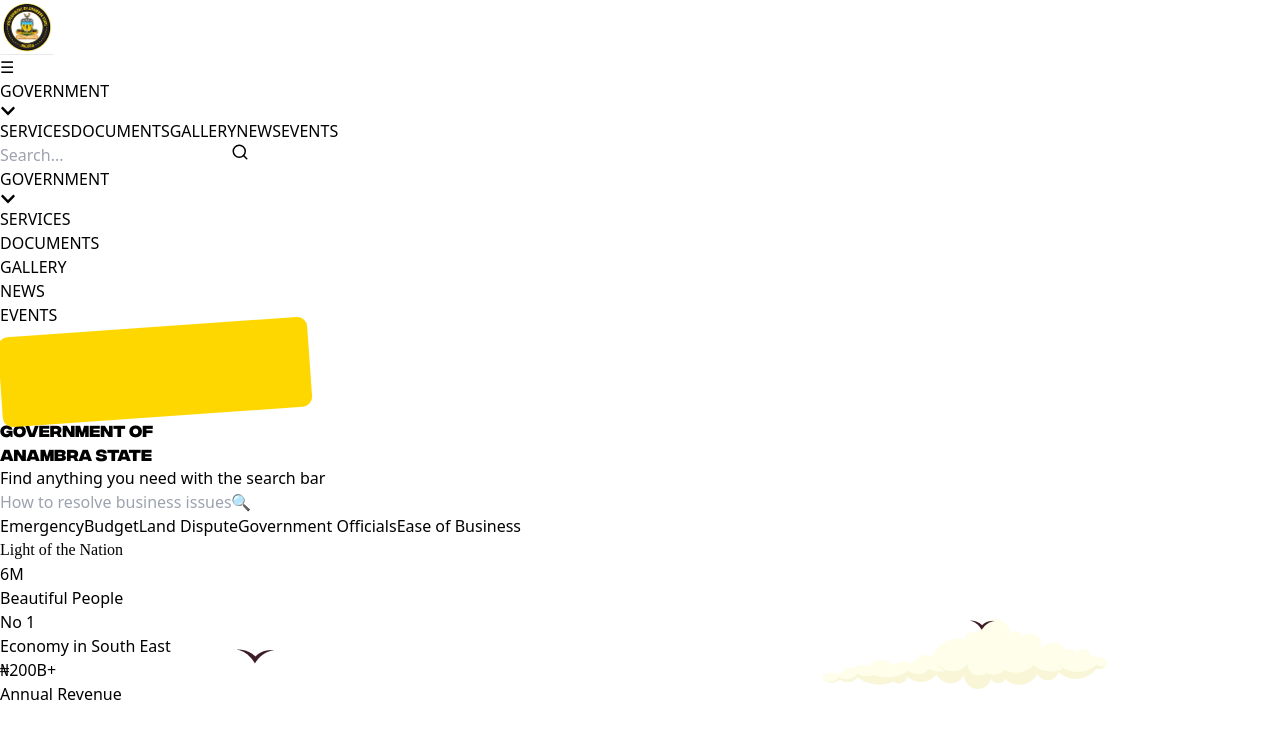
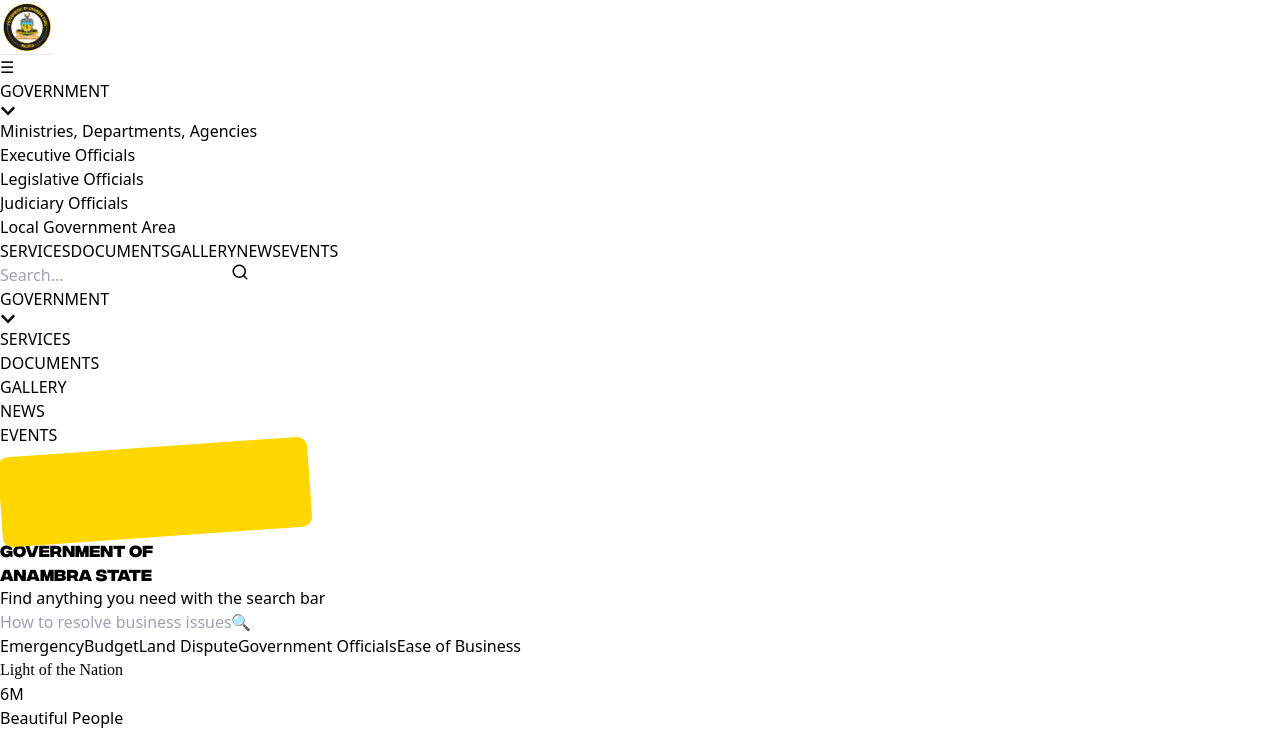
Before and after one commit to efosaomoigui/anambra-website, a Next.js app: page / in a window 1280 px wide. Shown: the top 734 px of the page. Built offline with nearby package versions, Linux system fonts and the light colour scheme.

Commit message:
subnav update

```diff
--- a/components/Navbar.tsx
+++ b/components/Navbar.tsx
@@ -4,6 +4,7 @@
 import Link from "next/link";
 import Image from "next/image";
 import clsx from "clsx";
+import { usePathname } from "next/navigation";
 import { FaChevronDown } from "react-icons/fa";
 import { FiSearch } from "react-icons/fi";
 
@@ -11,13 +12,13 @@
   const [menuOpen, setMenuOpen] = useState(false);
   const [governmentMenuOpen, setGovernmentMenuOpen] = useState(false);
   const [searchQuery, setSearchQuery] = useState("");
+  const pathname = usePathname();
 
   const toggleMenu = () => setMenuOpen(!menuOpen);
-  const toggleGovernmentMenu = () => setGovernmentMenuOpen(!governmentMenuOpen);
 
   return (
     <nav className="sticky top-0 z-50 font-[Instrument Sans] bg-[#FFF9F2]">
-      <div className="container mx-auto px-4 py-4 flex items-center justify-between">
+      <div className="max-w-7xl mx-auto px-4 py-4 flex items-center justify-between">
         {/* Logo */}
         <Link href="/">
           <Image
@@ -37,27 +38,24 @@
           ☰
         </button>
 
-        {/* Desktop Nav Centered */}
+        {/* Desktop Nav */}
         <div className="hidden md:flex flex-1 justify-center space-x-6">
           {navLinks.map((link) =>
             link.label === "GOVERNMENT" ? (
-              <div key={link.href} className="relative">
-                <button
-                  className="text-[#111111] hover:text-black transition flex items-center gap-1"
-                  onClick={toggleGovernmentMenu}
-                >
+              <div key={link.href} className="relative group">
+                <button className="text-[#111111] hover:text-[#DA9617] transition flex items-center gap-1">
                   {link.label}
                   <FaChevronDown className="text-xs mt-1" />
                 </button>
 
-                {governmentMenuOpen && (
-                  <div className="absolute left-0 mt-2 w-48 bg-white shadow-lg rounded-md z-50">
-                    <ul>
+                {/* Dropdown */}
+                <div className="absolute left-0 mt-2 bg-white shadow-lg rounded-md opacity-0 scale-95 p-3 group-hover:opacity-100 group-hover:scale-100 transition duration-200 ease-out origin-top z-50">
+                  <ul className="py-2">
                     {link.subLinks.map((subLink) => (
-                        <li key={subLink.href}>
+                      <li key={subLink.href} className="whitespace-nowrap">
                         <Link
                           href={subLink.href}
-                            className="block text-[#111111] hover:text-black px-4 py-2"
+                          className="block px-4 py-2 text-[#111111] hover:bg-[#E9E9E9] transition"
                         >
                           {subLink.label}
                         </Link>
@@ -65,13 +63,15 @@
                     ))}
                   </ul>
                 </div>
-                )}
               </div>
             ) : (
               <Link
                 key={link.href}
                 href={link.href}
-                className="text-[#111111] hover:text-black transition"
+                className={clsx(
+                  "text-[#111111] hover:text-[#DA9617] transition",
+                  { "text-[#DA9617] font-semibold": pathname === link.href }
+                )}
               >
                 {link.label}
               </Link>
@@ -79,7 +79,7 @@
           )}
         </div>
 
-        {/* Search Input at Right with Icon Inside */}
+        {/* Search */}
         <div className="hidden md:flex items-center ml-6 relative w-64">
           <input
             type="text"
@@ -97,10 +97,10 @@
         </div>
       </div>
 
-      {/* Mobile Slide-in Menu */}
+      {/* Mobile Menu */}
       <div
         className={clsx(
-          "fixed top-0 right-0 h-full w-64 bg-white shadow-lg z-40 transform transition-transform duration-300 ease-in-out",
+          "fixed top-0 right-0 h-full w-80 bg-white shadow-lg z-40 transform transition-transform duration-300 ease-in-out",
           {
             "translate-x-full": !menuOpen,
             "translate-x-0": menuOpen,
@@ -113,19 +113,19 @@
               {link.label === "GOVERNMENT" ? (
                 <div>
                   <button
-                    className="block text-[#111111] hover:text-black transition text-lg font-medium flex items-center gap-1"
-                    onClick={toggleGovernmentMenu}
+                    className="block text-[#111111] hover:text-[#DA9617] transition text-lg font-medium flex items-center gap-1"
+                    onClick={() => setGovernmentMenuOpen((prev) => !prev)}
                   >
                     {link.label}
                     <FaChevronDown className="text-xs mt-1" />
                   </button>
                   {governmentMenuOpen && (
-                    <div className="pl-4 mt-2">
+                    <div className="pl-4 mt-2 bg-[#E9E9E9] rounded-md py-2">
                       {link.subLinks.map((subLink) => (
                         <Link
                           key={subLink.href}
                           href={subLink.href}
-                          className="block text-[#111111] hover:text-black transition text-lg font-medium"
+                          className="block text-[#111111] hover:text-[#DA9617] transition text-base font-medium px-2 py-1"
                           onClick={() => setMenuOpen(false)}
                         >
                           {subLink.label}
@@ -138,7 +138,10 @@
                 <Link
                   key={link.href}
                   href={link.href}
-                  className="block text-[#111111] hover:text-black transition text-lg font-medium"
+                  className={clsx(
+                    "block text-[#111111] hover:text-[#DA9617] transition text-lg font-medium",
+                    { "text-[#DA9617] font-semibold": pathname === link.href }
+                  )}
                   onClick={() => setMenuOpen(false)}
                 >
                   {link.label}
@@ -165,9 +168,17 @@
     href: "/government",
     label: "GOVERNMENT",
     subLinks: [
-      { href: "/government/about-us", label: "About Us" },
-      { href: "/government/our-vision", label: "Our Vision" },
-      { href: "/government/leadership", label: "Leadership" },
+      { href: "/government/mdas", label: "Ministries, Departments, Agencies" },
+      { href: "/government/executive-officials", label: "Executive Officials" },
+      {
+        href: "/government/legislative-officials",
+        label: "Legislative Officials",
+      },
+      { href: "/government/judiciary-officials", label: "Judiciary Officials" },
+      {
+        href: "/government/local-government-area",
+        label: "Local Government Area",
+      },
     ],
   },
   { href: "/services", label: "SERVICES" },
```
Lines whose indentation alone changed are shown as unchanged.
